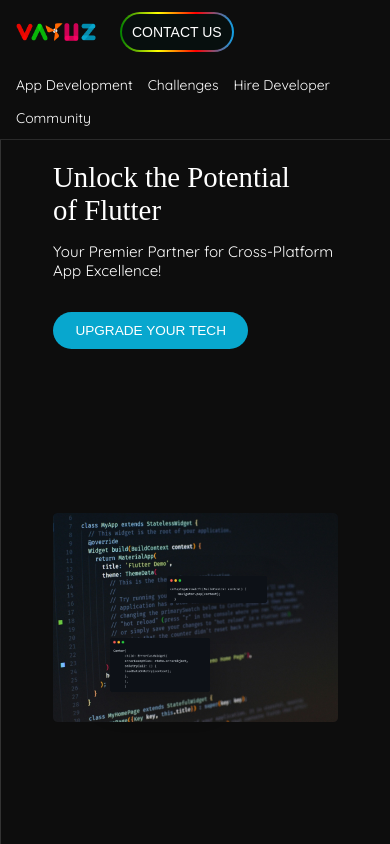
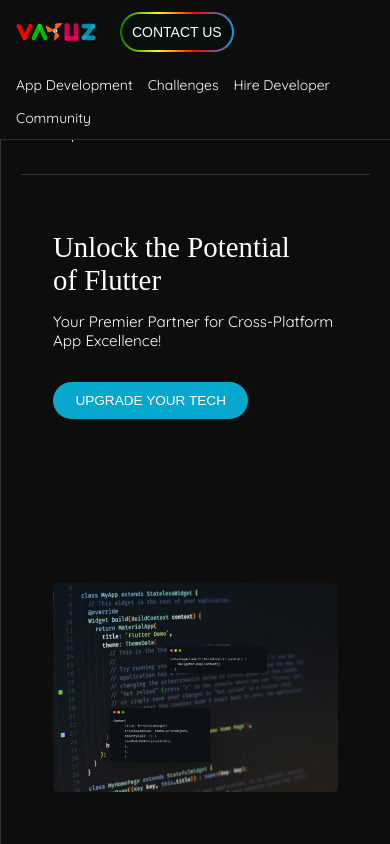
Before and after one commit to aamir-10/ReactUI_Task, a React (Create React App) app: page / in a window 390 px wide. Built offline with nearby package versions, Linux system fonts and the light colour scheme; the HTML template or start-up script is replaced by a standard one.

Commit message:
Update Header.css

```diff
--- a/src/components/Header.css
+++ b/src/components/Header.css
@@ -7,3 +7,8 @@
   padding-bottom:1rem;
   font-style: semi-bold;
 }
+@media (max-width: 768px) {
+  .header-banner {
+    margin-top: 70px;
+  }
+}
```
